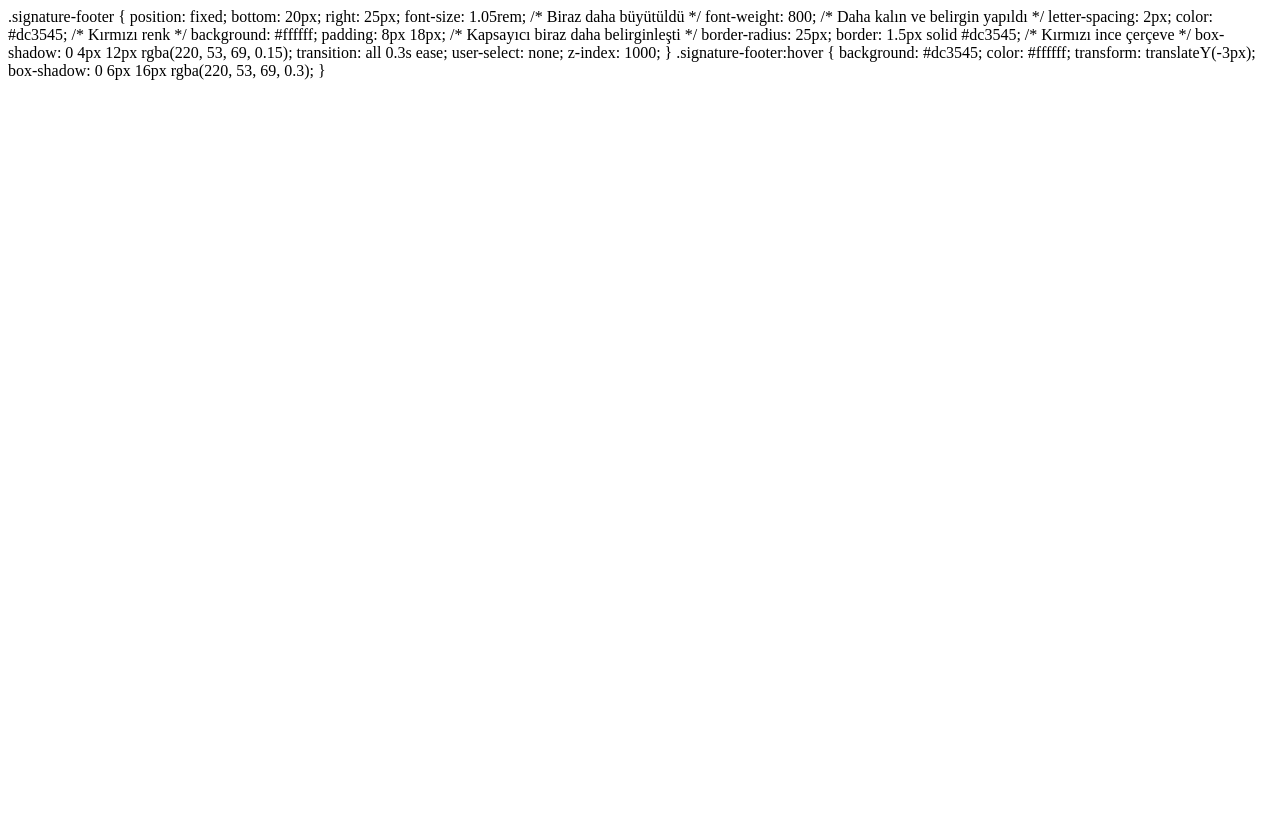
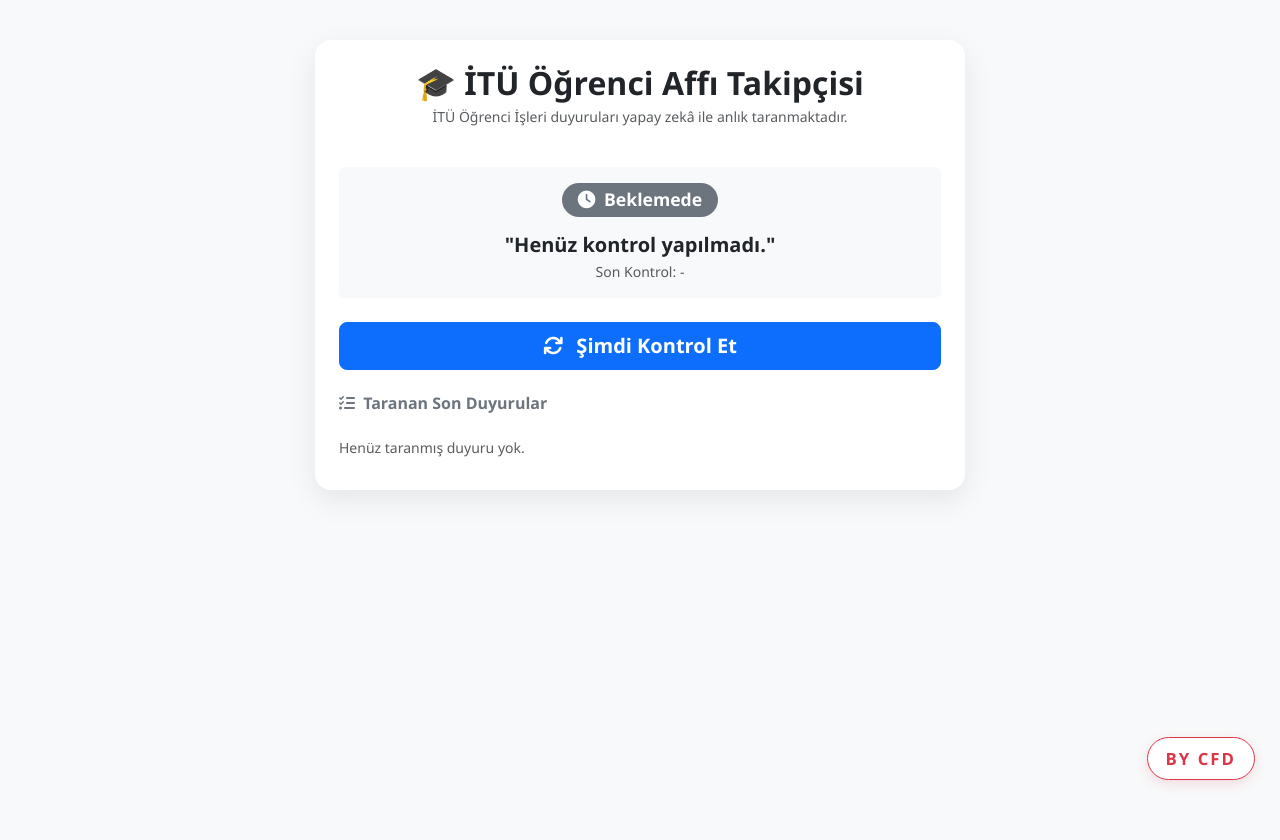
Before and after one commit to cfdursun/itu-af-takibi, a Flask app: page / in a window 1280 px wide. Before the commit the page ends 80 px from the top, so only its background shows below. Run offline with Flask 3, Linux system fonts and the light colour scheme.

Commit message:
HTML yapisi tam olarak duzeltildi

```diff
--- a/templates/index.html
+++ b/templates/index.html
@@ -1,24 +1,151 @@
+<!DOCTYPE html>
+<html lang="tr">
+<head>
+    <meta charset="UTF-8">
+    <meta name="viewport" content="width=device-width, initial-scale=1.0">
+    <title>İTÜ Öğrenci Affı Takipçisi</title>
+    <link href="https://cdn.jsdelivr.net/npm/bootstrap@5.3.0/dist/css/bootstrap.min.css" rel="stylesheet">
+    <link rel="stylesheet" href="https://cdnjs.cloudflare.com/ajax/libs/font-awesome/6.4.0/css/all.min.css">
+    <style>
+        body {
+            background-color: #f8f9fa;
+            font-family: 'Segoe UI', Tahoma, Geneva, Verdana, sans-serif;
+            min-height: 100vh;
+            position: relative;
+            padding-bottom: 60px;
+        }
+        .main-card {
+            max-width: 650px;
+            margin: 40px auto;
+            border-radius: 16px;
+            box-shadow: 0 10px 30px rgba(0,0,0,0.08);
+            border: none;
+        }
+        .status-badge {
+            font-size: 1.1rem;
+            padding: 8px 16px;
+            border-radius: 20px;
+        }
         .signature-footer {
             position: fixed;
             bottom: 20px;
             right: 25px;
-    font-size: 1.05rem; /* Biraz daha büyütüldü */
-    font-weight: 800; /* Daha kalın ve belirgin yapıldı */
+            font-size: 1.05rem;
+            font-weight: 800;
             letter-spacing: 2px;
-    color: #dc3545; /* Kırmızı renk */
+            color: #dc3545;
             background: #ffffff;
-    padding: 8px 18px; /* Kapsayıcı biraz daha belirginleşti */
+            padding: 8px 18px;
             border-radius: 25px;
-    border: 1.5px solid #dc3545; /* Kırmızı ince çerçeve */
+            border: 1.5px solid #dc3545;
             box-shadow: 0 4px 12px rgba(220, 53, 69, 0.15);
             transition: all 0.3s ease;
             user-select: none;
             z-index: 1000;
         }
-
         .signature-footer:hover {
             background: #dc3545;
             color: #ffffff;
             transform: translateY(-3px);
             box-shadow: 0 6px 16px rgba(220, 53, 69, 0.3);
         }
+    </style>
+</head>
+<body>
+
+    <div class="container">
+        <div class="card main-card p-4">
+            <div class="text-center mb-4">
+                <h2 class="fw-bold text-dark mb-1">🎓 İTÜ Öğrenci Affı Takipçisi</h2>
+                <p class="text-muted small">İTÜ Öğrenci İşleri duyuruları yapay zekâ ile anlık taranmaktadır.</p>
+            </div>
+
+            <!-- Durum Kartı -->
+            <div class="card mb-4 border-0 {{ 'bg-success-subtle' if state.started else 'bg-light' }} text-center p-3">
+                <div class="mb-2">
+                    {% if state.started %}
+                        <span class="badge bg-success status-badge"><i class="fa-solid fa-circle-check me-1"></i> AF BAŞLADI!</span>
+                    {% else %}
+                        <span class="badge bg-secondary status-badge"><i class="fa-solid fa-clock me-1"></i> {{ state.short_status }}</span>
+                    {% endif %}
+                </div>
+                <h5 class="fw-bold text-dark mt-2 mb-1" id="ai-message">"{{ state.message }}"</h5>
+                <small class="text-muted">Son Kontrol: <span id="last-checked">{{ state.last_checked }}</span></small>
+            </div>
+
+            <!-- Kontrol Butonu -->
+            <div class="d-grid gap-2 mb-4">
+                <button id="check-btn" class="btn btn-primary btn-lg fw-semibold" onclick="triggerCheck()">
+                    <i class="fa-solid fa-arrows-rotate me-2"></i> Şimdi Kontrol Et
+                </button>
+                <div id="cooldown-timer" class="text-center text-muted small mt-1" style="display: none;">
+                    Yeniden kontrol için <b id="timer-seconds">15</b> saniye beklemelisiniz.
+                </div>
+            </div>
+
+            <!-- Son Duyurular -->
+            <div>
+                <h6 class="fw-bold text-secondary mb-3"><i class="fa-solid fa-list-check me-1"></i> Taranan Son Duyurular</h6>
+                <ul class="list-group list-group-flush" id="announcement-list">
+                    {% for item in state.last_3 %}
+                        <li class="list-group-item d-flex justify-content-between align-items-center bg-transparent px-0">
+                            <span class="text-truncate" style="max-width: 80%;">{{ item.title }}</span>
+                            <a href="{{ item.url }}" target="_blank" class="btn btn-sm btn-outline-secondary ms-2"><i class="fa-solid fa-arrow-up-right-from-square"></i></a>
+                        </li>
+                    {% else %}
+                        <li class="list-group-item text-muted bg-transparent px-0 small">Henüz taranmış duyuru yok.</li>
+                    {% endfor %}
+                </ul>
+            </div>
+        </div>
+    </div>
+
+    <!-- SAĞ ALT İMZA -->
+    <div class="signature-footer">
+        BY CFD
+    </div>
+
+    <script>
+        let checkLock = false;
+
+        function updateTimer() {
+            fetch('/status')
+                .then(res => res.json())
+                .then(data => {
+                    const btn = document.getElementById('check-btn');
+                    const timerDiv = document.getElementById('cooldown-timer');
+                    const timerSec = document.getElementById('timer-seconds');
+
+                    if (data.locked) {
+                        btn.disabled = true;
+                        timerDiv.style.display = 'block';
+                        timerSec.innerText = data.remaining;
+                    } else {
+                        btn.disabled = false;
+                        timerDiv.style.display = 'none';
+                    }
+                });
+        }
+
+        function triggerCheck() {
+            const btn = document.getElementById('check-btn');
+            btn.disabled = true;
+            btn.innerHTML = '<i class="fa-solid fa-spinner fa-spin me-2"></i> Taranıyor...';
+
+            fetch('/check', { method: 'POST' })
+                .then(res => res.json())
+                .then(data => {
+                    location.reload();
+                })
+                .catch(err => {
+                    console.error(err);
+                    btn.disabled = false;
+                    btn.innerHTML = '<i class="fa-solid fa-arrows-rotate me-2"></i> Şimdi Kontrol Et';
+                });
+        }
+
+        setInterval(updateTimer, 1000);
+        updateTimer();
+    </script>
+</body>
+</html>
```
Lines whose indentation alone changed are shown as unchanged.
